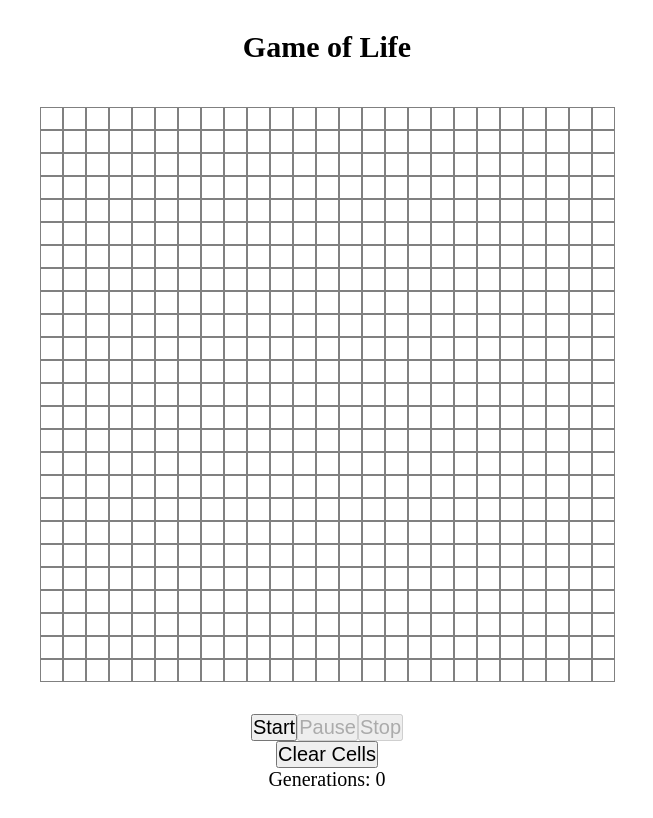
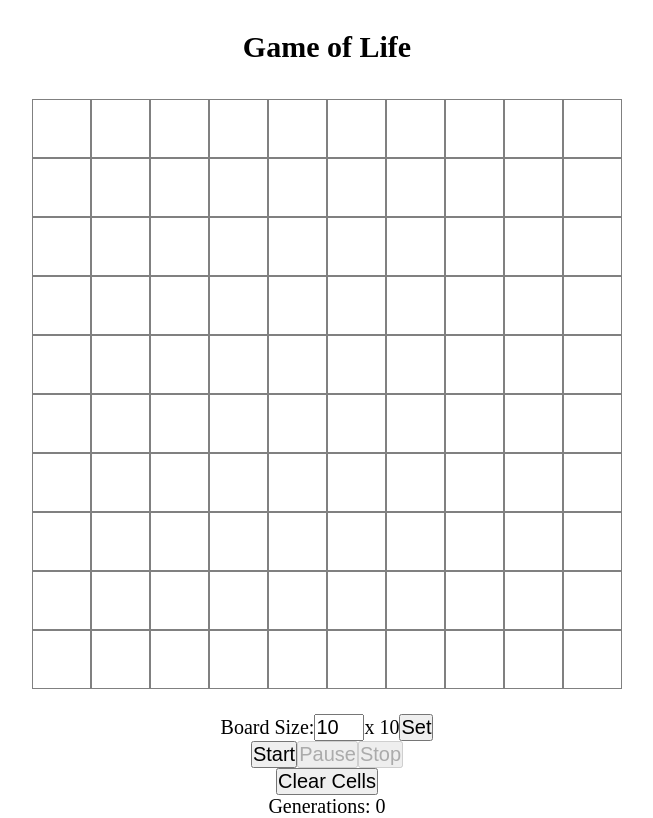
Before and after one commit to drew-ross/game-of-life, a React (Create React App) app in the folder app/: page / in a window 1280 px wide. Shown: the whole page, without its empty margins (313-966 px from the left). Built offline with nearby package versions, Linux system fonts and the light colour scheme.

Commit message:
Add functionality for user to change board size.

```diff
--- a/app/src/components/App.jsx
+++ b/app/src/components/App.jsx
@@ -4,16 +4,24 @@ import Grid from './Grid';
 import GameController from './GameController';
 import { useCells } from '../hooks/useCells';
 
-const gridSize = 25;
 const containerSize = 600;
 
 const App = () => {
 
+  const [gridSize, setGridSize] = useState(10);
   const [mouseDown, setMouseDown] = useState(false);
   const [cells, changeCell, setCells, clear] = useCells(gridSize);
   const [initCells,, setInitCells] = useCells(gridSize);
   const [currentXY, setCurrentXY] = useState({ row: null, col: null });
   const [cellTo, setCellTo] = useState(false);
+  const [cellSize, setCellSize] = useState(containerSize / gridSize - 1);
+
+  useEffect(() => {
+    console.log(gridSize)
+    console.log(containerSize)
+    setCellSize(containerSize / gridSize - 1)
+    clear(gridSize);
+  }, [gridSize])
 
   useEffect(() => {
     if (mouseDown) {
@@ -30,7 +38,7 @@ const App = () => {
     containerSize,
     cells,
     gridSize,
-    cellSize: (containerSize / gridSize) - 1,
+    cellSize,
     setCurrentXY,
     cellClick,
   };
@@ -40,7 +48,9 @@ const App = () => {
     setCells,
     initCells,
     setInitCells,
-    clear
+    clear,
+    gridSize,
+    setGridSize
   }
 
   return (
--- a/app/src/components/GameController.jsx
+++ b/app/src/components/GameController.jsx
@@ -3,14 +3,15 @@ import { calculateCells } from '../functions/calculateCells';
 
 const GameController = props => {
 
-  const { cells, setCells, initCells, setInitCells, clear } = props.cellProps;
+  const { cells, setCells, initCells, setInitCells, clear, gridSize, setGridSize } = props.cellProps;
   const [isRunning, setIsRunning] = useState(false);
   const [isClearOrStopped, setIsClearOrStopped] = useState(true);
   const [generations, setGenerations] = useState(0);
+  const [inputSize, setInputSize] = useState(gridSize);
 
   useEffect(() => {
     if (isRunning) {
-      const interval = setInterval(() => step(), 50);
+      const interval = setInterval(() => step(), 250);
       return () => clearInterval(interval);
     }
   });
@@ -40,11 +41,37 @@ const GameController = props => {
   const clearCells = () => {
     clear();
     setIsClearOrStopped(true);
-  }
+  };
+
+  const handleInput = e => {
+    let input = Number(e.target.value);
+    const min = Number(e.target.min);
+    const max = Number(e.target.max);
+    if (input < min) {
+      input = min;
+    }
+    if (input > max) {
+      input = max;
+    }
+    setInputSize(input);
+  };
+
+  const handleChangeGridSize = e => {
+    setGridSize(inputSize);
+  };
 
   return (
     <div className='GameController'>
       <div className='buttons'>
+        <label>Board Size:
+          <input
+            min='4'
+            max='30'
+            value={inputSize}
+            type='number'
+            onChange={handleInput}
+          ></input><span>x {inputSize}</span>
+        </label><button onClick={handleChangeGridSize}>Set</button><br />
         <button disabled={isRunning} onClick={startGame}>Start</button>
         <button disabled={!isRunning} onClick={pauseGame}>Pause</button>
         <button disabled={isClearOrStopped} onClick={stopGame}>Stop</button>
--- a/app/src/hooks/useCells.js
+++ b/app/src/hooks/useCells.js
@@ -10,8 +10,8 @@ export const useCells = gridSize => {
     setCells(newCells);
   };
 
-  const clear = () => {
-    setCells(createGrid(gridSize));
+  const clear = (size = gridSize) => {
+    setCells(createGrid(size));
   }
 
   return [cells, changeCell, setCells, clear];
--- a/app/src/styles/general.scss
+++ b/app/src/styles/general.scss
@@ -2,6 +2,10 @@ h1 {
   font-size: 3rem;
 }
 
-p, button {
+p, button, input, label {
   font-size: 2rem;
 }
+
+input {
+  width: 5rem;
+}
```
